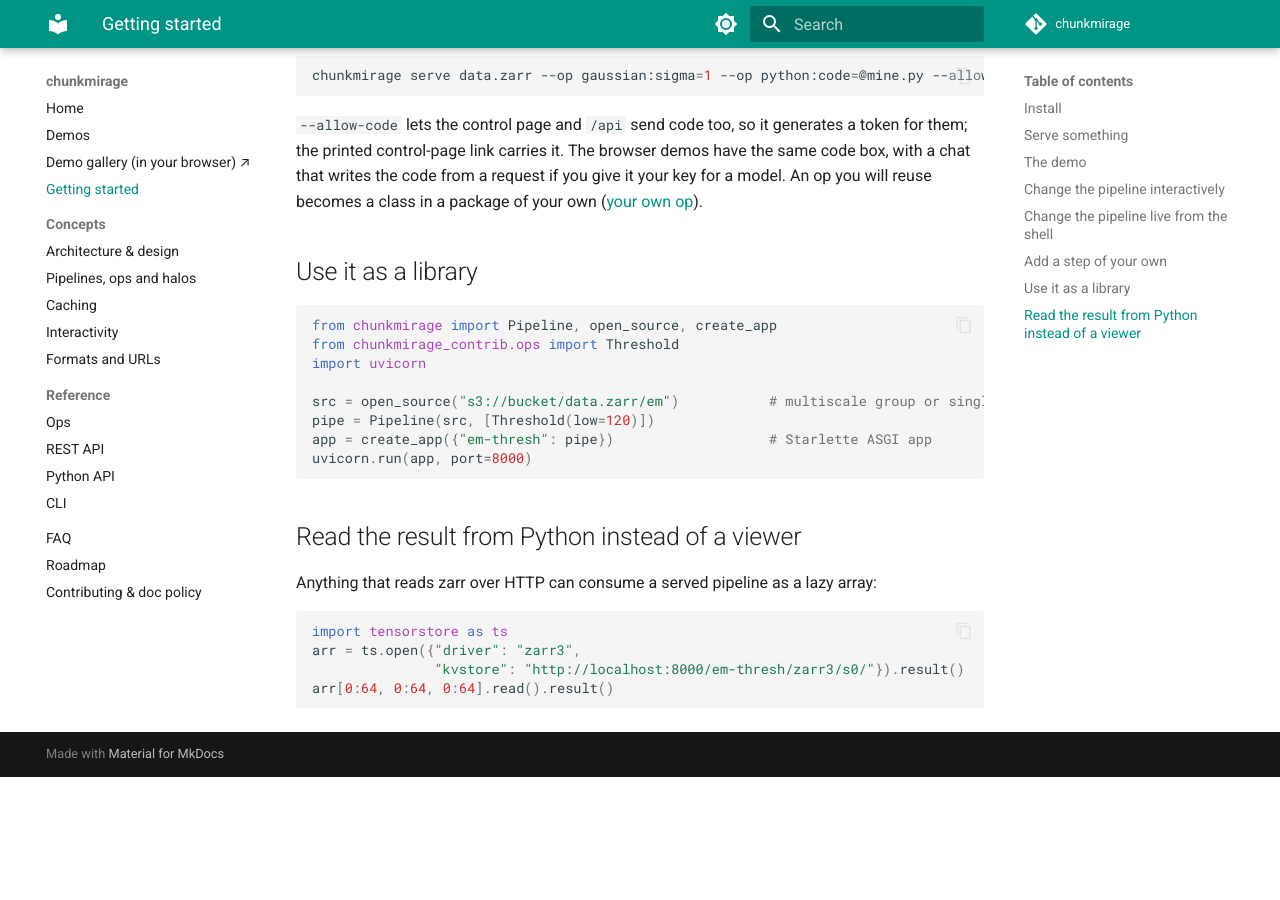
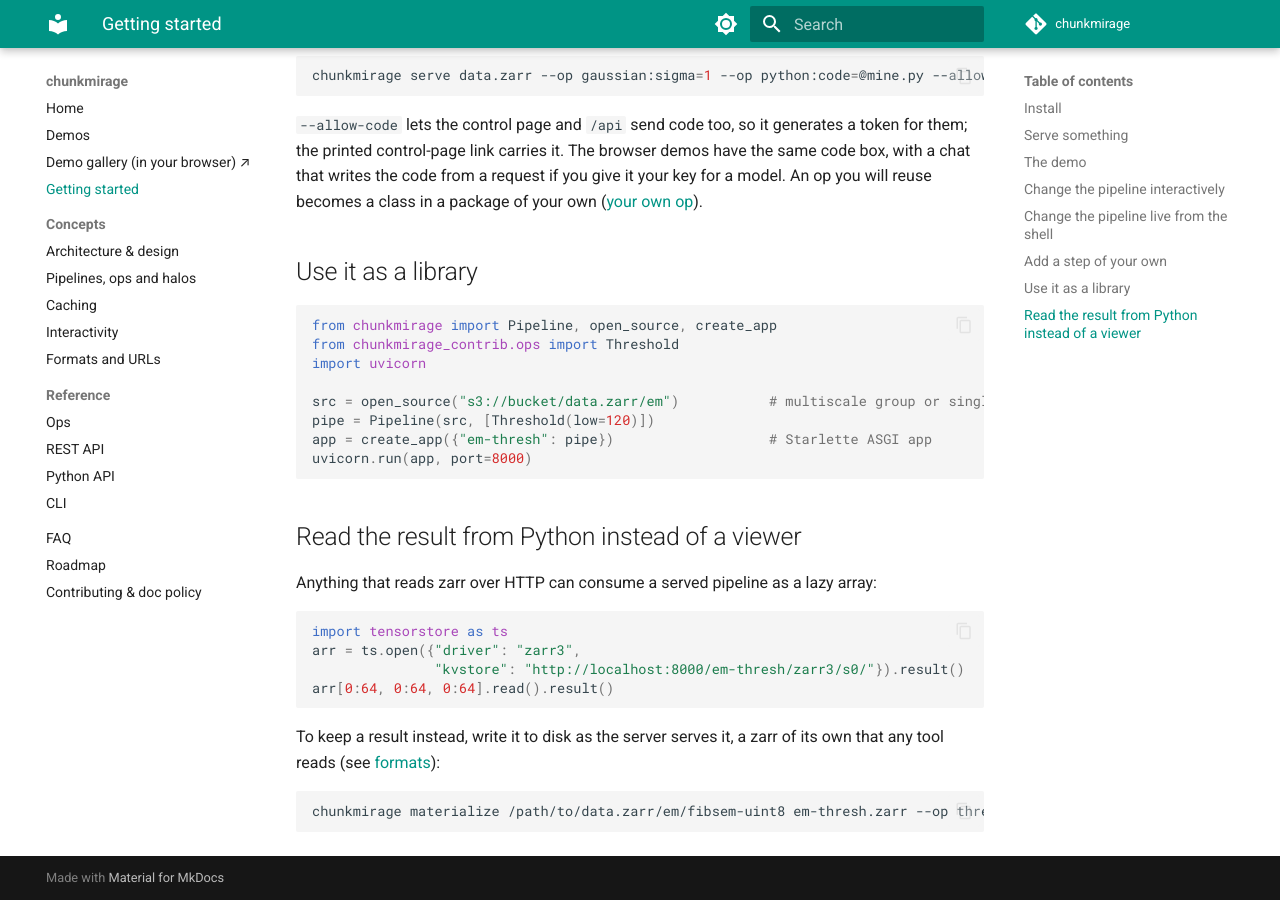
Before and after one commit to JaneliaSciComp/chunkmirage, an MkDocs documentation site: the page built from docs/getting-started.md, in a window 1280 px wide and 900 px high, scrolled down 2167 px. Built offline with MkDocs 1.6.1 and Material for MkDocs 9.7.7, drawn with Linux system fonts in a browser that asks for light colours; comment, search, counter and statistics services are not loaded; before the commit the page ends 2944 px from its top, so only the background shows below that.

Commit message:
Getting started points at chunkmirage materialize, to keep a result rather than read it

````diff
--- a/docs/getting-started.md
+++ b/docs/getting-started.md
@@ -129,3 +129,10 @@
                "kvstore": "http://localhost:8000/em-thresh/zarr3/s0/"}).result()
 arr[0:64, 0:64, 0:64].read().result()
 ```
+
+To keep a result instead, write it to disk as the server serves it, a zarr of its own that
+any tool reads (see [formats](concepts/formats.md#a-dataset-written-to-a-store-python-and-the-command-line)):
+
+```bash
+chunkmirage materialize /path/to/data.zarr/em/fibsem-uint8 em-thresh.zarr --op threshold:low=120
+```
````
